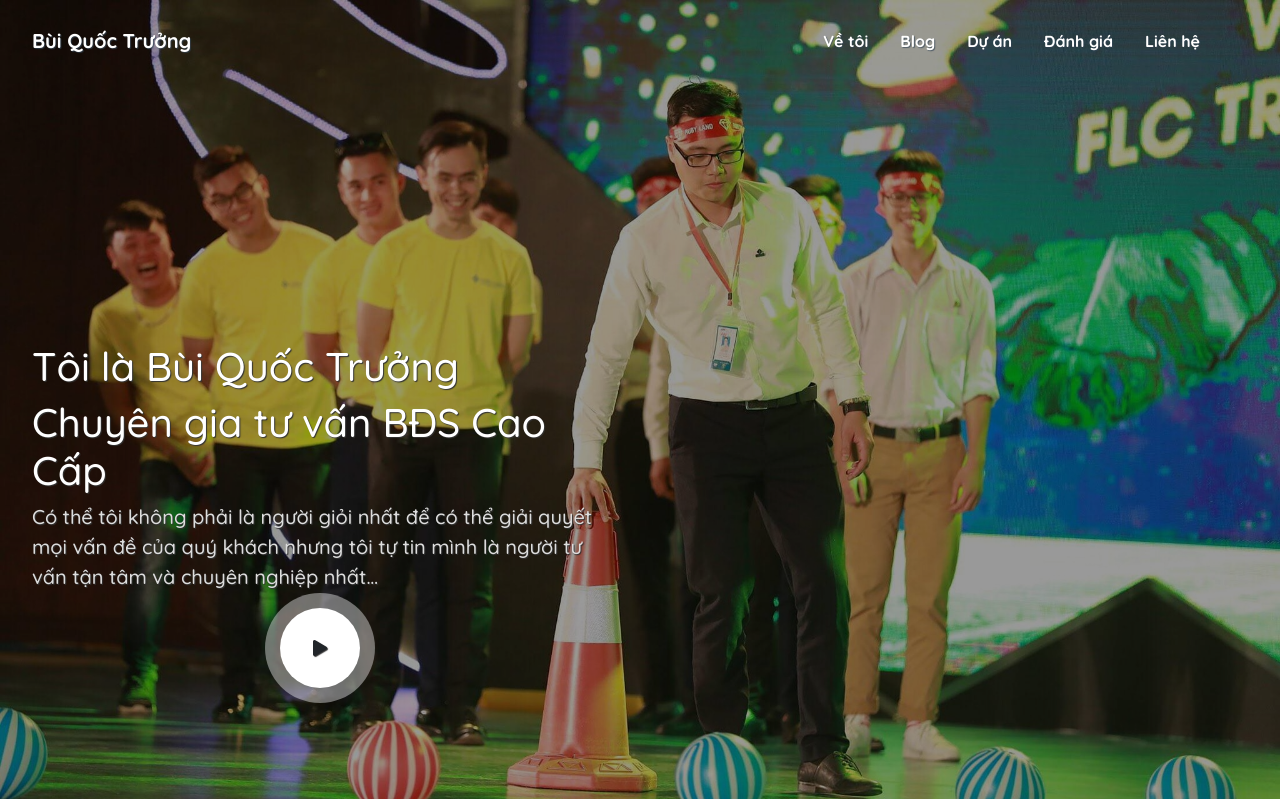
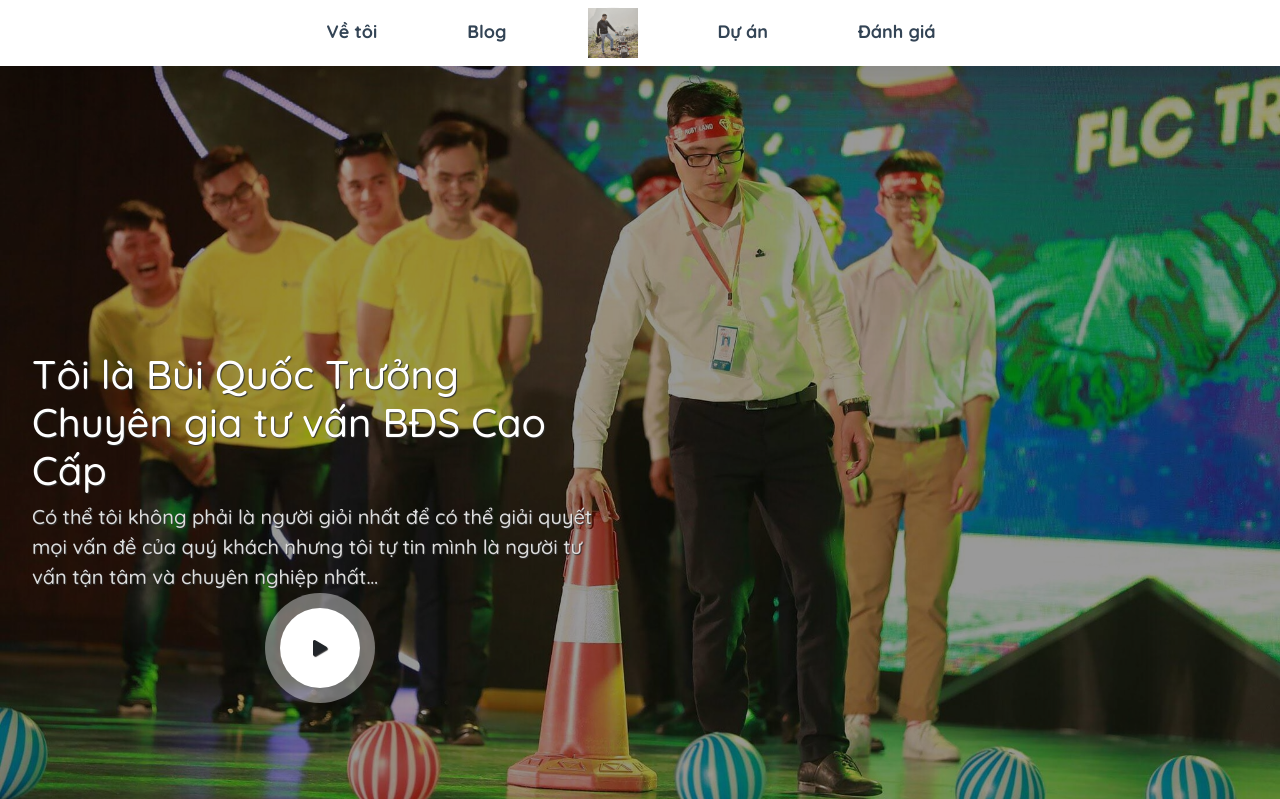
Before and after one commit to maytinhdibo/bqtruong-website, a PHP site: page / in a window 1280 px wide. Shown: the top 799 px of the page. Run offline with PHP 8.4, Linux system fonts and the light colour scheme; some libraries are stand-ins or nearby versions.

Commit message:
fix header

```diff
--- a/css/index.css
+++ b/css/index.css
@@ -1,39 +1,49 @@
 * {
     font-family: 'Quicksand', sans-serif;
-    margin:0;
-    padding:0;
+    margin: 0;
+    padding: 0;
     scroll-behavior: smooth;
-    overflow:visible;
+    overflow: visible;
 }
+
 /* .wow{
     overflow: hidden;
 } */
+
 :root {
     --primary-color: #D50000;
     --text-color: #f00028;
 }
 
-body{
-    background:#fff;
+body {
+    background: #fff;
 }
-a{
-    color:var(--text-color);
+
+a {
+    color: var(--text-color);
 }
-a:hover{
-    color:var(--primary-color);
+
+a:hover {
+    color: var(--primary-color);
 }
-.navbar{
-    padding:21px 32px ;
-    color:#fff !important;
-    transition: 0.25s;
-    text-shadow: 1px 1px 1px rgba(51, 68, 85, 0.7);
+
+.navbar-toggler{
+    background-image: url("../img/profile.jpg");
+    background-size:cover;
+    height:50px;
+    width: 50px;
+    border-radius: 100%;
 }
-.navbar.active{
+
+.navbar {
     padding: .5rem 1rem;
     background: #fff;
     box-shadow: 0 0 46px rgba(0, 0, 0, 0.2);
     text-shadow: none;
+    font-size:18px;
+    transition: 0.2s ease-in;
 }
+
 
 .nav-link, .navbar-brand {
     color: #fff;
@@ -42,22 +52,25 @@ a:hover{
     transition: 0.5s;
 }
 
-.navbar.active .nav-link{
+.navbar .nav-link {
     color: #345;
 }
-.navbar.active .navbar-brand {
+
+.navbar .navbar-brand {
     margin-left: 14px;
-    color:var(--text-color);
+    color: var(--text-color);
 }
 
 .nav-link {
     margin-right: 1em !important;
 }
+
 .nav-link:hover {
     color: var(--text-color);
 }
-.navbar.active .nav-link:hover {
-    border-radius:4px;
+
+.navbar .nav-link:hover {
+    border-radius: 4px;
     background: #f4f4f4;
     color: var(--text-color);
 }
@@ -85,10 +100,22 @@ a:hover{
     justify-content: flex-end;
 }
 
-#about .img-fluid{
-border-radius:50%;
-margin-bottom:10px;
+.navbar.active{
+    opacity: 1 !important;
 }
+
+.logo {
+    width: 50px;
+    box-shadow: 0 0 1px rgba(68, 68, 68, 0.4);
+    margin-right:15px;
+    border-radius: 100%;
+}
+
+#about .img-fluid {
+    border-radius: 50%;
+    margin-bottom: 10px;
+}
+
 /* intro */
 
 header {
@@ -391,93 +447,120 @@ right:300px; */
     -webkit-transition: .3s;
     -o-transition: .3s;
     transition: .3s;
-    box-shadow: 0 5px 40px rgba(0,0,0,.07);
+    box-shadow: 0 5px 40px rgba(0, 0, 0, .07);
     border-radius: 4px;
     text-align: left;
     overflow: hidden;
     padding-bottom: 35px;
 }
-.talk-aboutme .crd .client-img{
-background-size:cover;
+
+.talk-aboutme .crd .client-img {
+    background-size: cover;
     background-position: center;
     position: absolute;
-top:-20px;
-bottom:-20px;
+    top: -20px;
+    bottom: -20px;
     right: -6px;
-width:230px;
+    width: 230px;
     border-radius: 50% 0 0 50%;
 }
+
 /* list */
-#cate-project{
+
+#cate-project {
     /* padding:0 90px; */
 }
-#cate-project h4{
-    padding:12px 0;
-    color:#ff225e;
+
+#cate-project h4 {
+    padding: 12px 0;
+    color: #ff225e;
     text-decoration: overline;
 }
-.cate-item{
+
+.cate-item {
     position: relative;
-    border-radius:9px;
+    border-radius: 9px;
     height: 175px;
     overflow: hidden;
     cursor: pointer;
 }
-.cate-item:hover .card-overlay{
-    background:rgba(0, 0, 0, 0.5);
+
+.cate-item:hover .card-overlay {
+    background: rgba(0, 0, 0, 0.5);
 }
-.cate-item .bg-overlay, .card-overlay{
+
+.cate-item .bg-overlay, .card-overlay {
     position: absolute;
-    top:0;
-    left:0;
-    right:0;
-    bottom:0;
-    background-size:cover;
+    top: 0;
+    left: 0;
+    right: 0;
+    bottom: 0;
+    background-size: cover;
     background-position: center;
     transition: 0.25s ease-in;
 }
-.cate-item:hover .bg-overlay{
+
+.cate-item:hover .bg-overlay {
     transform: rotate(-5deg) scale(1.5);
-
 }
 
-.card-overlay{
-    background:rgba(0, 0, 0, 0.7);
+.card-overlay {
+    background: rgba(0, 0, 0, 0.7);
 }
-.list-text{
+
+.list-text {
     position: absolute;
-    top:50%;
-    left:50%;
-    transform: translate(-50%,-50%);
-    color:#fff;
-    font-size:24px;
+    top: 50%;
+    left: 50%;
+    transform: translate(-50%, -50%);
+    color: #fff;
+    font-size: 24px;
     text-shadow: 0 0 1px #444;
+    text-align: center;
 }
+
 /* post */
-.post-item h4{
-    border-radius:2px;
-    border-left:3px solid #ff4463;
-    padding-left:4px;
-    margin-bottom:12px;
+
+.post-item h4 {
+    border-radius: 2px;
+    border-left: 3px solid #ff4463;
+    padding-left: 4px;
+    margin-bottom: 12px;
 }
-.post-item ul{
-    list-style:none;
+
+.post-item ul {
+    list-style: none;
 }
-.post-item li{
+
+.post-item li {
     display: block;
     padding: 8px 0 8px 12px;
     border-top: #eee 1px solid;
     color: #3d3d3d;
     background: url(../img/red-bullet.jpg) 0px 18px no-repeat;
 }
-.post-title{
-    padding:9px 0;
+
+.post-title {
+    padding: 9px 0;
     display: block;
 }
-.post-item a{
-    color:#3d3d3d;
+
+.post-item a {
+    color: #3d3d3d;
     transition: 0.25s ease-in;
 }
-.thumb-post img{
+
+.thumb-post img {
     border-radius: 4px;
 }
+
+.navbar-nav {
+    margin: auto;
+    display: inline-table;
+}
+
+.nav-item {
+    display: table-cell;
+    padding-right:28px;
+    padding-left:28px;
+}
--- a/css/slide.css
+++ b/css/slide.css
@@ -40,7 +40,7 @@
 
 /* reponsive */
 
-@media only screen and (max-width: 1024px) {
+@media only screen and (max-width: 992px) {
     .navbar-toggler-icon {
         color: #ff4345;
     }
@@ -48,9 +48,12 @@
         text-shadow: none;
     }
     .navbar {
-        padding: .5rem 1rem;
+        padding: .4rem 0.8rem;
         background: #fff;
         box-shadow: 0 0 46px rgba(0, 0, 0, 0.2);
+    }
+    .logo{
+        display: none;
     }
     .navbar .nav-link {
         color: #345;
@@ -59,6 +62,20 @@
     .navbar .navbar-brand {
         margin-left: 14px;
         color: var(--text-color);
+    }
+    .navbar-nav{
+        display: block;
+    }
+    .nav-item {
+        display: block;
+        padding-right:28px;
+        padding-left:0;
+        margin-top:3px;
+        padding-top:0px;
+        padding-bottom:0px;
+    }
+    .navbar .nav-link{
+        padding-left:0;
     }
 }
 
--- a/index.html
+++ b/index.html
@@ -23,26 +23,31 @@
 
 <body>
     <nav class="navbar navbar-expand-lg fixed-top ">
-        <a class="navbar-brand mr-4" href="#">Bùi Quốc Trưởng</a>
+        <!-- <a class="navbar-brand mr-4" href="#">Bùi Quốc Trưởng</a> -->
         <button class="navbar-toggler" type="button" data-toggle="collapse" data-target="#navbarSupportedContent"
             aria-controls="navbarSupportedContent" aria-expanded="false" aria-label="Toggle navigation">
-            <span class="navbar-toggler-icon"><i class="fas fa-bars"></i>
-
-            </span>
+            <!-- <span class="navbar-toggler-icon"><i class="fas fa-bars"></i>
+            </span> -->
         </button>
         <div class="collapse navbar-collapse " id="navbarSupportedContent">
-            <ul class="navbar-nav mr-4">
+            <ul class="navbar-nav">
                 <li class="nav-item">
                     <a class="nav-link" data-value="about" href="#about">Về tôi</a> </li>
                 <li class="nav-item">
                     <a class="nav-link " data-value="portfolio" href="http://blog.buiquoctruong.com">Blog</a>
                 </li>
+                <ul class="nav navbar-nav mx-auto">
+                    <li class="nav-item">
+                        <img class="logo" src="img/profile.jpg" />
+                    </li>
+                    </li>
+                </ul>
                 <li class="nav-item">
                     <a class="nav-link " data-value="project" href="#project">Dự án</a> </li>
                 <li class="nav-item">
                     <a class="nav-link " data-value="talk" href="#talk-aboutme">Đánh giá</a> </li>
-                <li class="nav-item">
-                    <a class="nav-link " data-value="team" href="#contact"> Liên hệ</a> </li>
+              <!-- <li class="nav-item">
+                    <a class="nav-link " data-value="team" href="#contact"> Liên hệ</a> </li> -->
 
             </ul>
         </div>
@@ -60,8 +65,8 @@
         </div>
 
         <div class="description col-sm-6 col-xs-12 wow fadeInUp">
-            <h1>Tôi là Bùi Quốc Trưởng</h1>
-            <h1>Chuyên gia tư vấn BĐS Cao Cấp</h1>
+            <h1>Tôi là Bùi Quốc Trưởng<br>
+            Chuyên gia tư vấn BĐS Cao Cấp</h1>
             <p>Có thể tôi không
                 phải là người giỏi nhất để có thể giải quyết mọi vấn đề của quý khách nhưng tôi tự tin mình là người tư
                 vấn tận tâm và chuyên nghiệp nhất…</p>
@@ -81,7 +86,7 @@
                 <div style="text-align: center" class="col-lg-3 col-md-4 col-sm-12 wow fadeInLeft">
                     <img src="https://scontent.fhan2-3.fna.fbcdn.net/v/t1.0-9/46773957_2046770548747316_7421143681450639360_n.jpg?_nc_cat=108&_nc_oc=AQltd91WYebEICchBVdUmyv4mECOzboIgNo7RPpLL4LhPRt2lW3iuP0D9ZLE55_xqRo&_nc_ht=scontent.fhan2-3.fna&oh=6ae9b130b6e4bb852a4d91642ee2ec36&oe=5CD1EC7D"
                         class="img-fluid">
-                    <span class="text-justify">Chuyên gia tư vấn BĐS</span>
+                    <!-- <span class="text-justify">Chuyên gia tư vấn BĐS</span> -->
                 </div>
                 <div class="col-lg-9 col-md-8 col-sm-12 desc wow fadeInRight">
                     <h3>Bùi Quốc Trưởng</h3>
@@ -541,10 +546,11 @@
 
     <div id="client-logo" class="page">
         <div class="client-logo row">
-            <div class="col-lg-3 col-md-6" style="background-image:url(http://plandvietnam.com/wp-content/uploads/2018/04/logo-flc.jpg)"></div>
+            <div class="col-lg-2 col-md-6" style="background-image:url(http://plandvietnam.com/wp-content/uploads/2018/04/logo-flc.jpg)"></div>
             <div class="col-lg-3 col-md-6" style="background-image:url(http://plandvietnam.com/wp-content/uploads/2018/04/logo-vinhomes.png)"></div>
-            <div class="col-lg-3 col-md-6" style="background-image:url(http://plandvietnam.com/wp-content/uploads/2018/04/logo-sungroup.jpg)"></div>
-            <div class="col-lg-3 col-md-6" style="background-image:url(http://plandvietnam.com/wp-content/uploads/2018/06/4-1.jpg)"></div>
+            <div class="col-lg-2 col-md-6" style="background-image:url(http://plandvietnam.com/wp-content/uploads/2018/04/logo-sungroup.jpg)"></div>
+            <div class="col-lg-3 col-md-6" style="background-image:url(http://plandvietnam.com/wp-content/uploads/2018/04/logo-vinhomes.png)"></div>
+            <div class="col-lg-2 col-md-6" style="background-image:url(http://plandvietnam.com/wp-content/uploads/2018/06/4-1.jpg)"></div>
         </div>
     </div>
 
@@ -650,18 +656,24 @@
         });
         var play = 0;
         function playvideo() {
-            if( /Android|webOS|iPhone|iPad|iPod|BlackBerry|IEMobile|Opera Mini/i.test(navigator.userAgent) ) {
+            if (/Android|webOS|iPhone|iPad|iPod|BlackBerry|IEMobile|Opera Mini/i.test(navigator.userAgent)) {
                 window.open("https://www.youtube.com/watch?v=mUyggKgfkXg");
-        }else{
+            } else {
                 if (play == 0) {
                     document.querySelector("#video-background").style.visibility = "visible";
                     document.querySelector("#video").src = "https://www.youtube.com/embed/MB80ZuIJATI?controls=0&showinfo=0&autoplay=1&loop=1&mute=1";
                     document.querySelector(".play-video").innerHTML = '<span class="fas fa-pause"></span>';
+                    document.querySelector(".description h1").style.display="none";
+                    document.querySelector(".description p").style.display="none";
+                    document.querySelector(".navbar").style.opacity="0";
                     play = 1;
                 } else {
                     document.querySelector("#video-background").style.visibility = "hidden";
                     document.querySelector("#video").src = "";
                     document.querySelector(".play-video").innerHTML = '<span class="fas fa-play"></span>';
+                    document.querySelector(".description h1").style.display="block";
+                    document.querySelector(".description p").style.display="block";
+                    document.querySelector(".navbar").style.opacity="1";
                     play = 0;
                 }
             }
```
Also changed, not shown: other parts of css/index.css (+108 -77 lines), js/slide.js (+7 -1 lines). Lines whose indentation alone changed are shown as unchanged.
